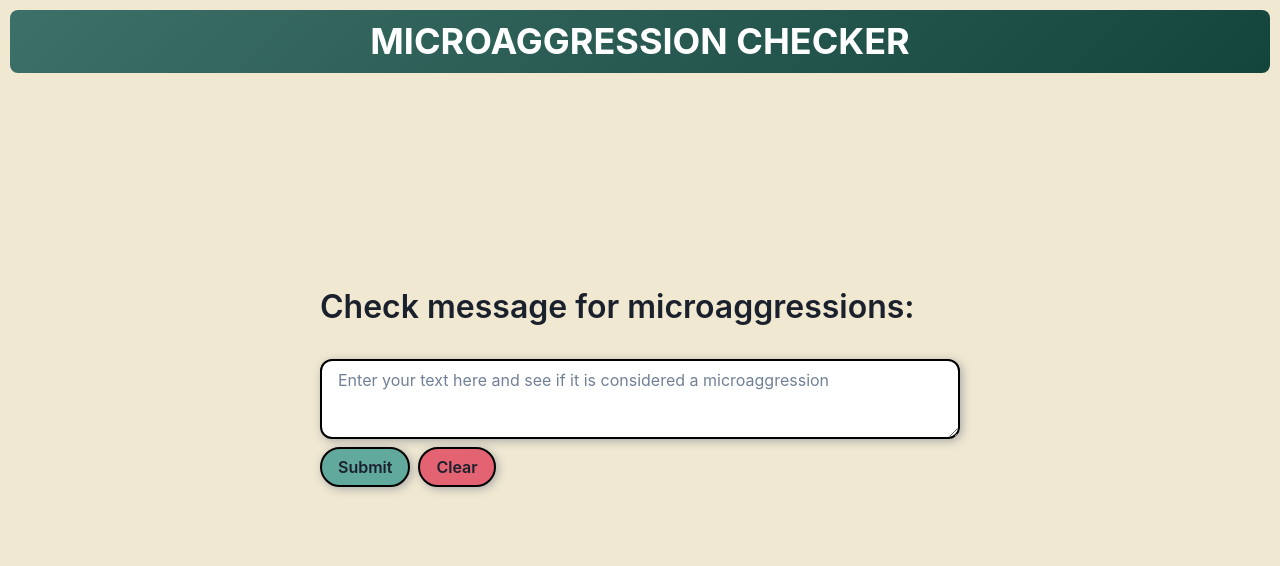
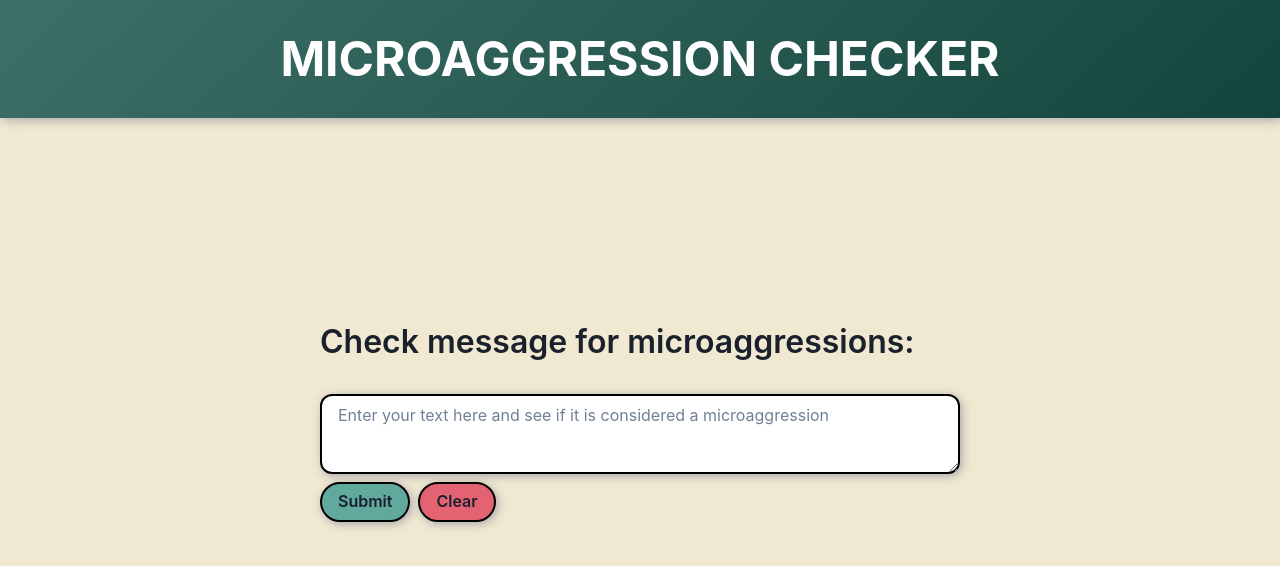
Before and after one commit to kalebchisholm/microaggressions, a React (Create React App) app in the folder client/: page / in a window 1280 px wide. Shown: the top 566 px of the page. Built offline with nearby package versions, Linux system fonts and the light colour scheme.

Commit message:
font end :)

```diff
--- a/client/src/pages/Main.jsx
+++ b/client/src/pages/Main.jsx
@@ -6,12 +6,13 @@ export function Main() {
   return (
     <Box>
       <Heading
-        m="10px"
-        p="10px"
+        m="none"
+        p="30px"
         bg="linear-gradient(137deg, rgba(61,112,104,1) 0%, rgba(20,69,61,1) 100%)"
         textAlign="center"
-        borderRadius="lg"
         color="white"
+        shadow='2px 2px 10px darkgray'
+        fontSize='5xl'
       >
         MICROAGGRESSION CHECKER
       </Heading>
```
